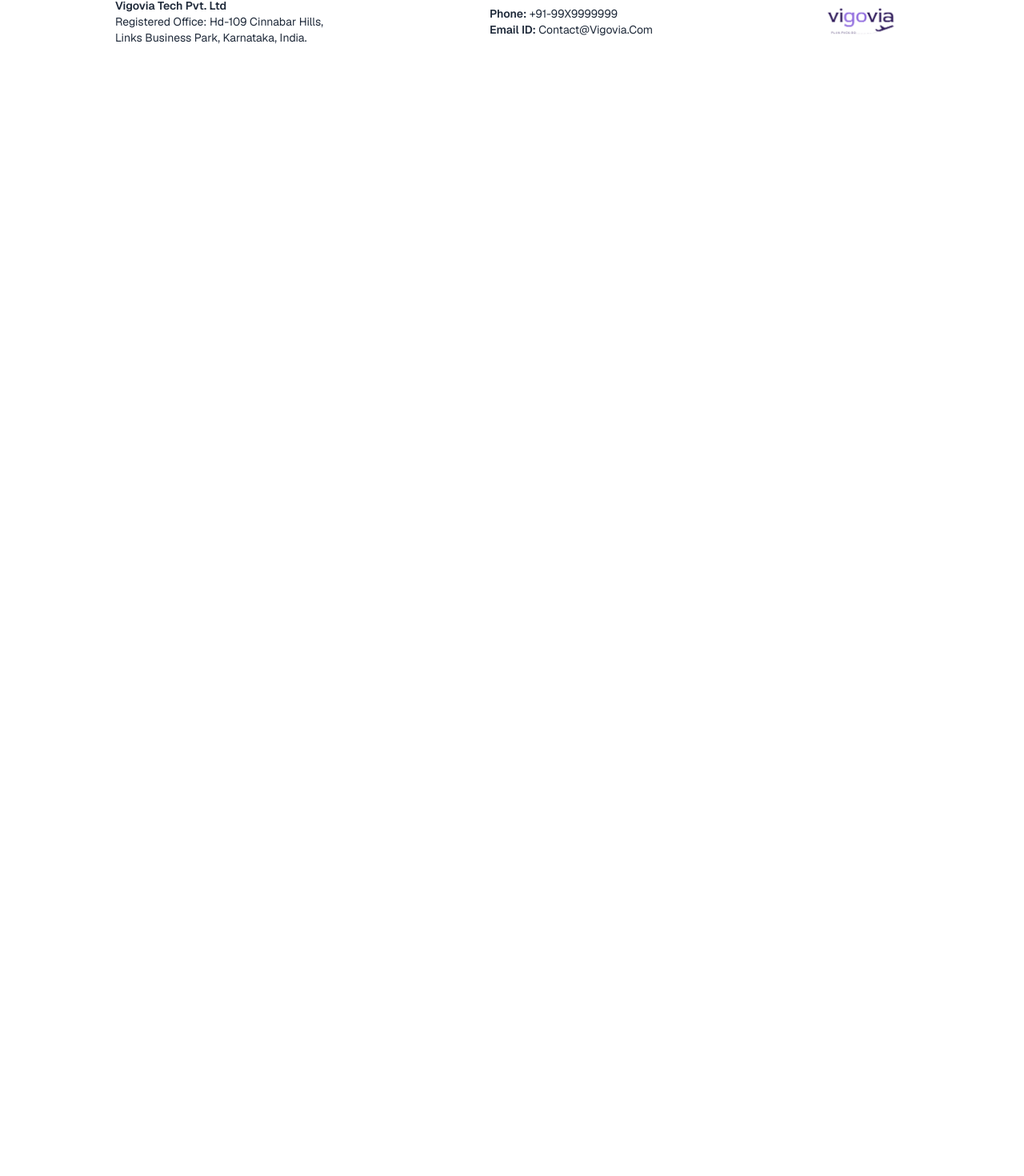
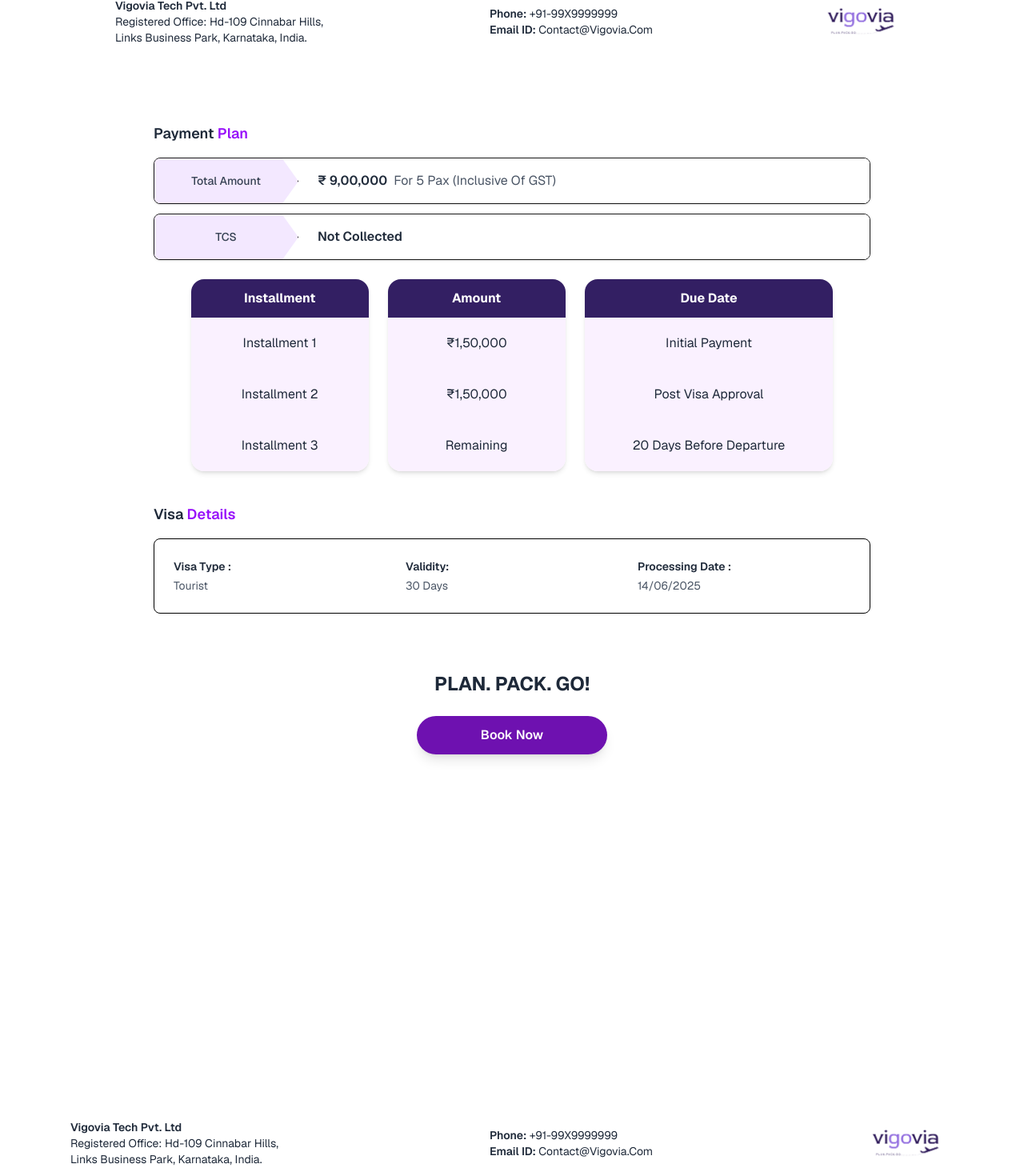
Before and after one commit to Hari-hara7/Vigovia-Assignment, a Next.js app in the folder my-app/: page / in a window 1280 px wide. Shown: the part 4423-5893 px from the top of the page at 80% size. Before the commit the page ends 4552 px from the top, so only its background shows below. Built offline with nearby package versions, Linux system fonts and the light colour scheme.

Commit message:
75% done

```diff
--- /dev/null
+++ b/my-app/app/fourth/page.tsx
@@ -0,0 +1,179 @@
+'use client';
+
+import React from 'react';
+import Image from 'next/image';
+
+const paymentData = [
+  {
+    installment: 'Installment 1',
+    amount: '₹1,50,000',
+    dueDate: 'Initial Payment',
+  },
+  {
+    installment: 'Installment 2',
+    amount: '₹1,50,000',
+    dueDate: 'Post Visa Approval',
+  },
+  {
+    installment: 'Installment 3',
+    amount: 'Remaining',
+    dueDate: '20 Days Before Departure',
+  },
+];
+
+export default function FourthPage() {
+  return (
+    <div className="min-h-screen bg-white p-6 font-sans">
+      <div className="max-w-4xl mx-auto space-y-10">
+
+        {/* Payment Plan Section */}
+        <div>
+          <h2 className="text-lg font-semibold text-gray-800 mb-4">
+            Payment <span className="text-purple-600">Plan</span>
+          </h2>
+
+          {/* Total Amount and TCS */}
+          <div className="space-y-3 mb-6">
+            {[
+              {
+                label: 'Total Amount',
+                value: '₹ 9,00,000',
+                note: 'For 5 Pax (Inclusive Of GST)',
+              },
+              {
+                label: 'TCS',
+                value: 'Not Collected',
+              },
+            ].map((item, i) => (
+              <div
+                key={i}
+                className="flex items-stretch bg-white rounded-lg border border-black-300 overflow-hidden shadow-sm"
+              >
+                <div
+                  className="w-[180px] bg-purple-100 border-r border-black flex items-center justify-center"
+                  style={{
+                    clipPath:
+                      'polygon(0 0, calc(100% - 20px) 0, 100% 50%, calc(100% - 20px) 100%, 0 100%)',
+                  }}
+                >
+                  <span className="text-sm font-medium text-gray-700 px-4 py-4">
+                    {item.label}
+                  </span>
+                </div>
+
+                <div className="flex-1 px-6 py-4 bg-white flex items-center gap-2">
+                  <span className="font-semibold text-gray-800">
+                    {item.value}
+                  </span>
+                  {item.note && (
+                    <span className="text-gray-600">{item.note}</span>
+                  )}
+                </div>
+              </div>
+            ))}
+          </div>
+
+          {/* Payment Installments Table */}
+          <div className="flex flex-col md:flex-row justify-center gap-6 px-1">
+            {[
+              { header: 'Installment', key: 'installment', width: '25%' },
+              { header: 'Amount', key: 'amount', width: '25%' },
+              { header: 'Due Date', key: 'dueDate', width: '35%' },
+            ].map((col, idx) => (
+              <table
+                key={idx}
+                className={`w-full md:w-[${col.width}] border-collapse rounded-2xl overflow-hidden shadow-md`}
+              >
+                <thead>
+                  <tr className="bg-[#331F63] text-white text-center">
+                    <th className="px-6 py-3">{col.header}</th>
+                  </tr>
+                </thead>
+                <tbody>
+                  {paymentData.map((payment, i) => (
+                    <tr
+                      key={i}
+                      className="bg-[#FAF1FF] text-gray-800 text-center"
+                    >
+                      <td className="px-6 py-5">{payment[col.key]}</td>
+                    </tr>
+                  ))}
+                </tbody>
+              </table>
+            ))}
+          </div>
+        </div>
+
+        {/* Visa Details Section */}
+        <div>
+          <h2 className="text-lg font-semibold text-gray-800 mb-4">
+            Visa <span className="text-purple-600">Details</span>
+          </h2>
+
+          <div className="bg-white rounded-lg border border-black p-6">
+            <div className="grid grid-cols-1 md:grid-cols-3 gap-6 text-sm">
+              <div>
+                <p className="font-semibold text-gray-800 mb-1">Visa Type :</p>
+                <p className="text-gray-600">Tourist</p>
+              </div>
+              <div>
+                <p className="font-semibold text-gray-800 mb-1">Validity:</p>
+                <p className="text-gray-600">30 Days</p>
+              </div>
+              <div>
+                <p className="font-semibold text-gray-800 mb-1">
+                  Processing Date :
+                </p>
+                <p className="text-gray-600">14/06/2025</p>
+              </div>
+            </div>
+          </div>
+        </div>
+
+        {/* CTA */}
+        <div className="text-center py-8 mb-100">
+          <h3 className="text-2xl font-bold text-gray-800 mb-6">
+            PLAN. PACK. GO!
+          </h3>
+          <button className="bg-purple-800 hover:bg-purple-900 text-white font-semibold px-20 py-3 rounded-full transition-colors duration-200 shadow-lg">
+            Book Now
+          </button>
+        </div>
+      </div>
+
+      {/* Footer Section */}
+      <footer className="py-6 px-4 md:px-16">
+        <div className="flex flex-col md:flex-row justify-between items-start md:items-center gap-6">
+          {/* Left Side - Address */}
+          <div className="text-sm text-gray-800">
+            <p className="font-semibold">Vigovia Tech Pvt. Ltd</p>
+            <p>Registered Office: Hd-109 Cinnabar Hills,</p>
+            <p>Links Business Park, Karnataka, India.</p>
+          </div>
+
+          {/* Center - Contact Info */}
+          <div className="text-sm text-gray-800">
+            <p>
+              <span className="font-semibold">Phone:</span> +91-99X9999999
+            </p>
+            <p>
+              <span className="font-semibold">Email ID:</span>{' '}
+              Contact@Vigovia.Com
+            </p>
+          </div>
+
+          {/* Right - Logo */}
+          <div className="w-28">
+            <Image
+              src="/logo.png"
+              alt="Vigovia Logo"
+              width={150}
+              height={120}
+              className="object-contain"
+            />
+          </div>
+        </div>
+      </footer>
+    </div>
+  );
+}
--- a/my-app/app/page.tsx
+++ b/my-app/app/page.tsx
@@ -3,6 +3,7 @@
 import Home from './home/page';
 import Notes from './notes/page';
 import Second from './second/page';
+import Fourth from './fourth/page';
 
 export default function MainPage() {
   return (
@@ -10,6 +11,7 @@ export default function MainPage() {
       <Home />
       <Second/>
       <Notes />
+      <Fourth />
     </main>
   );
 }
```
Also changed, not shown: my-app/app/fivth/page.tsx (added), my-app/app/third/page.tsx (added).
